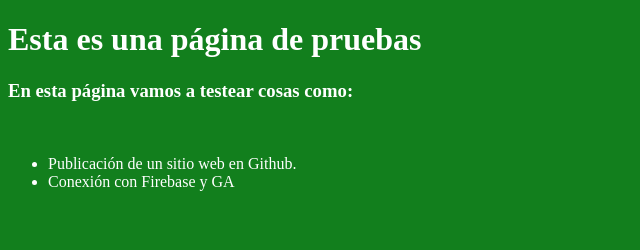
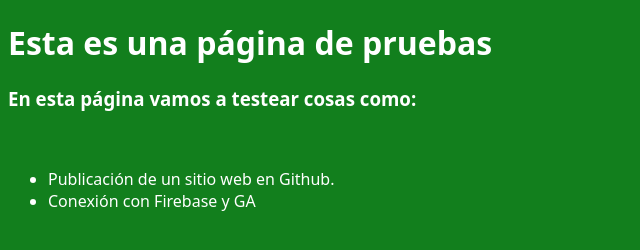
Before and after one commit to heremil/training-web, a plain HTML site: page index.html in a window 1280 px wide. Shown: the whole page, without its empty margins (0-640 px from the left). Drawn offline with Linux system fonts and the light colour scheme.

```diff
--- a/css/style.css
+++ b/css/style.css
@@ -1,5 +1,5 @@
 html{
     color:white;
     background-color: #127F1D;
-    font-family: system_ui;
+    font-family: system-ui;
 }
```
